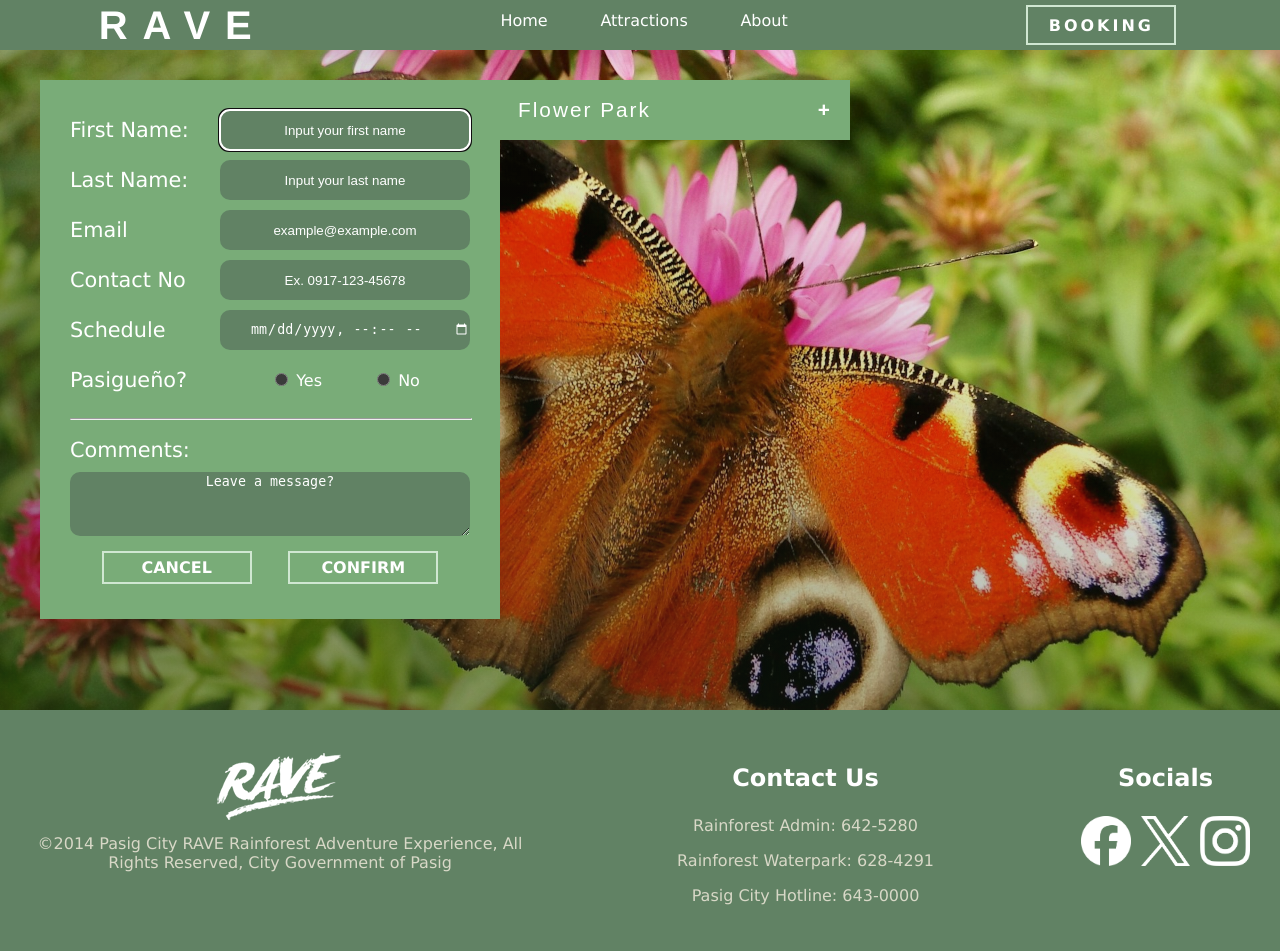
After one commit to Crispatrick/Park-website-project, a PHP site: page /B_Nature_Flower.php in a window 1280 px wide. The commit adds this page. Run offline with PHP 8.4, Linux system fonts and the light colour scheme.

Commit message:
working on all booking

```diff
--- /dev/null
+++ b/B_Nature_Flower.php
@@ -0,0 +1,90 @@
+<!DOCTYPE html>
+<html lang="en">
+<head>
+    <meta charset="UTF-8">
+    <meta name="viewport" content="width=device-width, initial-scale=1.0">
+    <link rel="stylesheet" href="css_Files\B_Nature.css">
+    <link rel="stylesheet" href="css_Files\accordion.css">
+
+    <title>Document</title>
+</head>
+<body>
+
+<!-- header -->
+<?php
+    include("html_Files\\header.html");
+?>
+    <div class="blur-overlay"></div>
+
+    <section id="main">
+        <!-- booking informations - needs to be toggled -->
+        <form action="receipt.php" method="post" target="_blank"   >
+            <section id="form">
+                <section id="user_Info" class="form_Sections">
+                    <div class="inputs">
+                        <label for="fname">First Name:</label>
+                        <input class="types_Size types_Decor"  type="text" placeholder="Input your first name" id="fname" name="fname" autofocus required>
+                    </div>
+                    <div class="inputs">
+                        <label for="lname">Last Name:</label>
+                        <input class="types_Size types_Decor"  type="text" placeholder="Input your last name" id="lname" name="lname"required>
+                    </div>
+                    <div class="inputs">
+                        <label for="email">Email</label>
+                        <input class="types_Size types_Decor"  type="email" placeholder="example@example.com" id="email" name="email">
+                    </div>
+                    <div class="inputs">
+                        <label for="phone">Contact No</label>
+                        <input class="types_Size types_Decor"  type="tel" id="phone" name="phone" placeholder="Ex. 0917-123-45678" pattern="[0-9]{4}-[0-9]{3}-[0-9]{4}">
+                    </div>
+
+                    <div class="inputs">
+                        <label for="schedule">Schedule</label>
+                        <input type="datetime-local" id="schedule" name="schedule" required class="types_Size types_Decor">
+                    </div>
+                    <div class="inputs">
+                        <label for="pasig">Pasigueño?</label>
+                        <div id="pasigueno" class="types_Size types_Decor" style="background-color:rgba(255, 255, 255, 0);">
+                            <div>
+                                <input type="radio" id="yes" name="pasigueno" value="HTML">
+                                <label for="yes">Yes</label>
+                            </div>
+                            <div>
+                                <input type="radio" id="no" name="pasigueno" value="HTML">
+                                <label for="no">No</label>
+                            </div>
+                        </div>
+                    </div>
+                    <hr style="width:100%;text-align:left;margin-left:0; background-color:white;">
+                    <div class="inputs">
+                        <label for="comment">Comments:</label>
+                    </div>
+                        <textarea class="types_Decor" id="comment" name="comment" rows="4" cols="50" placeholder="Leave a message?"></textarea>
+
+                    <div id="buttons">
+                        <input style="letter-spacing: 0px; padding: 5px;" class="btnBooking" type="button" value="CANCEL" onclick="togglelogin()">
+                        <input style="letter-spacing: 0px; padding: 5px;" class="btnBooking" type="submit" value="CONFIRM" name="confirm">
+                    </div>
+                </section>
+            </section>
+        </form>
+        <section id="info">
+                <button class="accordion">Flower Park</button>
+                <div class="panel">
+                    <ul>
+                        <li>Pasigueños (one-entry) - 10.00Php</li>
+                        <li>Non-Pasigueños (one-entry) - 20.00Php</li>
+                    </ul>
+                </div>
+                <script src="js_Files\accordion.js"></script>
+        </section>
+    </section>
+
+
+<!-- footer -->
+<?php
+    include("html_Files\\footer.html");
+?>
+
+</body>
+</html>
--- a/botanical_Garden.php
+++ b/botanical_Garden.php
@@ -42,6 +42,7 @@
                 <div id="description">
                     <h2>BOTANICAL GARDEN</h2>
                     <p>RAVE caters different varieties of butterfly and moth species. They also display the life cycle of a butterfly. Before you leave the butterfly house, the grotto of “Our Lady of Mediatrix” awaits you.</p>
+
                 </div>
                 <div id="rates">
                     <h4>Butterfly Pavilion</h4>
@@ -49,6 +50,11 @@
                         <li>Pasigueños (one-entry) - 10.00Php</li>
                         <li>Non-Pasigueños (one-entry) - 20.00Php</li>
                     </ul>
+
+                    <!-- button link for booking page -->
+                    <div style="padding: 0px; display:flex;justify-content:end">
+                        <input style="letter-spacing: 2px; padding: 5px; font-size:1.3rem" class="btnBooking" type="submit" value="BOOK" name="confirm" onClick="window.location.href='B_Nature_Butterfly.php'">
+                    </div>
                 </div>
             </div>
 
--- /dev/null
+++ b/css_Files/B_Nature.css
@@ -0,0 +1,97 @@
+::placeholder {
+    color: white;
+
+}
+body{
+    background-image: url(..\\Resources\\booking_BG\\butterfly_v1.jpg);
+    background-repeat: no-repeat;
+    background-position: left top;
+    background-attachment: fixed;
+    background-size:cover;
+
+}
+.blur-overlay {
+    position: absolute;
+    top: 0;
+    right: 0;
+    bottom: 0;
+    left: 0;
+    background-image: linear-gradient(25deg, #14201569 30%, rgba(33,28,106,0) 80%);
+    /* backdrop-filter: blur(2px);  */
+    z-index: -1;
+}
+
+#main{
+    display: flex;
+    /* align-items: center; */
+    /* background-color: white; */
+
+
+    margin-top: 80px;
+    margin-bottom: 30px;
+    margin-left: 40px;
+    margin-right: 40px;
+    min-height: 600px;
+
+
+
+}
+
+
+
+#user_Info{
+    display: flex;
+    flex-direction: column;
+
+
+    max-width: 400px;
+    gap: 10px;
+    padding: 30px;
+
+
+    background-color: var(--light_Blue);
+    color: white;
+
+}
+
+.inputs{
+    display: flex;
+    justify-content: space-between;
+    align-items: center;
+
+
+
+    font-size: 1.3rem;
+
+}
+
+
+#pasigueno{
+    display: flex;
+    justify-content: space-evenly;
+    align-items: center;
+    min-width: 180px;
+    font-size: 1rem;
+
+}
+
+.types_Size{
+
+    width: 250px;
+    height: 40px;
+    padding: 0px;
+}
+.types_Decor{
+    border-radius: 10px;
+    border-style: none;
+    text-align: center;
+
+    background-color: var(--dark_Blue);
+    color: white;
+    color-scheme: dark;
+}
+
+#buttons{
+    display: flex;
+    justify-content: space-evenly;
+}
--- /dev/null
+++ b/css_Files/accordion.css
@@ -0,0 +1,55 @@
+.accordion {
+    background-color: var(--light_Blue);
+    color: white;
+    cursor: pointer;
+    padding: 18px;
+    border: none;
+    text-align: left;
+    outline: none;
+    font-size: 1.3rem;
+    transition: 0.5s;
+    width: 100%;
+    letter-spacing: 2px;
+    text-transform: capitalize;
+
+}
+
+.active, .accordion:hover {
+background-color: var(--yellow);
+color: black;
+transition: 0.3s;
+letter-spacing: 3px;
+}
+
+
+
+
+
+.accordion:after {
+content: '\002B';
+color: white;
+font-weight: bold;
+float: right;
+margin-left: 5px;
+}
+
+.active:after {
+content: "\2212";
+}
+
+.panel {
+padding: 0 18px;
+background-color: var(--dark_Blue);
+color: white;
+max-height: 0;
+overflow: hidden;
+transition: max-height 0.2s ease-out;
+
+}
+
+
+
+#info{
+    width:350px;
+    /* border-radius: 30px 30px 30px 30px; */
+}
--- a/css_Files/receipt.css
+++ b/css_Files/receipt.css
@@ -14,10 +14,10 @@ body{
     color: white;
 
     /* glassmorphism */
-    background-color: #59b5c3a8;
-    box-shadow: 0 4px 30px rgba(0, 0, 0, 0.1);
+    background-color: var(--light_Blue);
+    /* box-shadow: 0 4px 30px rgba(0, 0, 0, 0.1);
     backdrop-filter: blur(4px);
-    -webkit-backdrop-filter: blur(4px);
+    -webkit-backdrop-filter: blur(4px); */
 
     font-size: 1.5rem;
 
--- a/css_Files/solo_Attraction.css
+++ b/css_Files/solo_Attraction.css
@@ -30,9 +30,9 @@ body{
 }
 #rates{
     font-size: 1.3rem;
-    background-color: var(--yellow);
+    background-color: var(--dark_Blue);
     min-width: 30%;
-    color: rgb(28, 20, 48);
+    color: white;
     border-radius: 50px 0px 0px 50px;
     align-self: center;
 }
--- a/html_Files/header.html
+++ b/html_Files/header.html
@@ -1,6 +1,6 @@
 <link rel="stylesheet" href="css_Files\header_Css.css">
 <link rel="stylesheet" href="global_Palette.css">
-<link rel="stylesheet" href=".\css_Files\booking.css">
+<!-- <link rel="stylesheet" href=".\css_Files\booking.css"> -->
 <script type="text/javascript" src="js_Files\book_Toggle.js"></script>
 <header>
     <a id="name_Rave" href="index.php">RAVE</a>
```
Also changed, not shown: other parts of html_Files/header.html (+0 -114 lines), B_Nature_Butterfly.php (added, +120 -0 lines), js_Files/accordion.js (added, +14 -0 lines), receipt.php (+12 -1 lines), Resources/booking_BG/butterfly.jpg (added), Resources/booking_BG/butterfly_v1.jpg (added).
